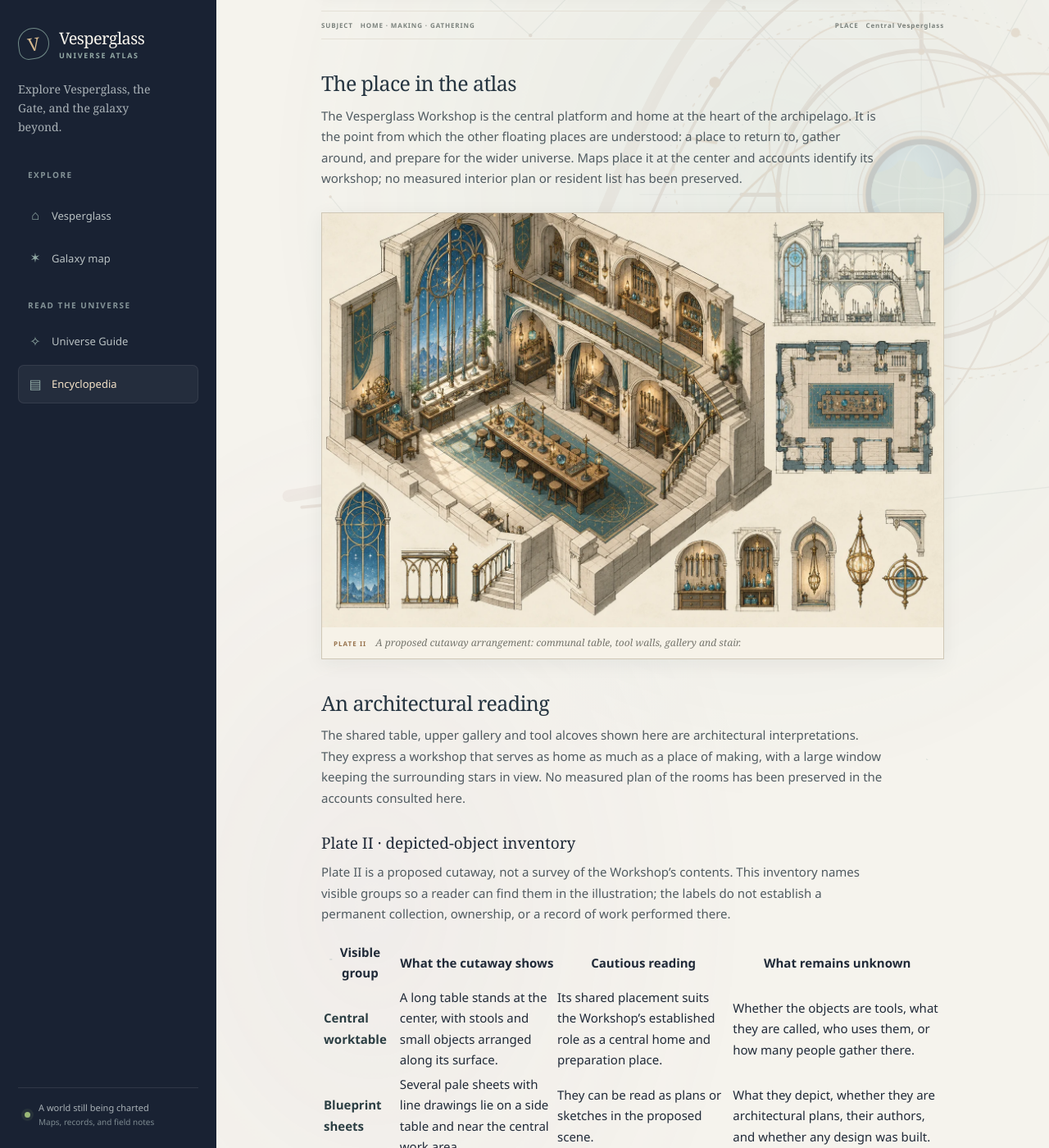
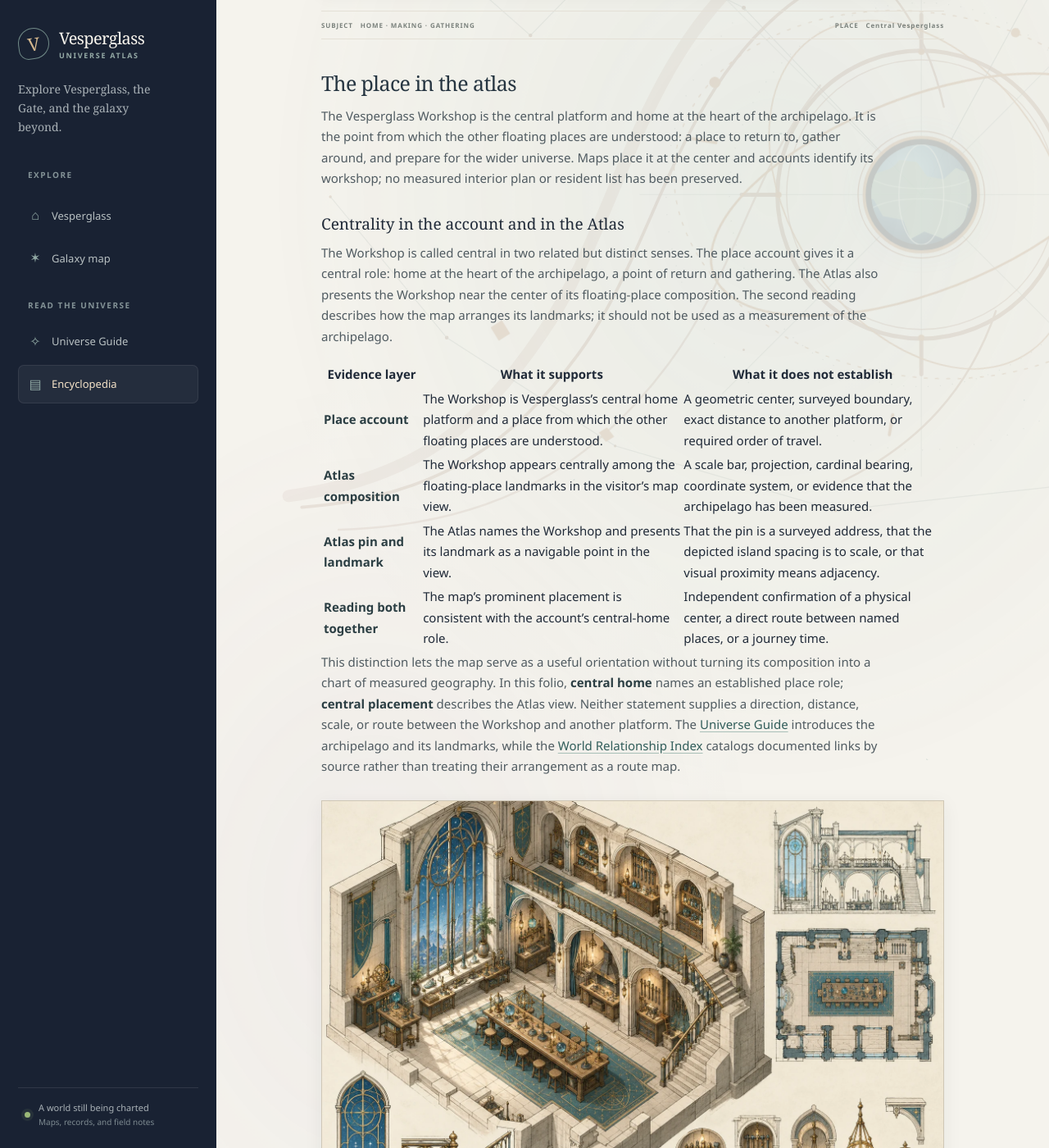
Before and after one commit to vesperglass/vesperglass.github.io, a Jekyll site: the page built from library/workshop.md, in a window 1280 px wide and 1400 px high, scrolled down 947 px. Shown: the whole window at 82% size. Built offline with Jekyll 4.4.1, drawn with Linux system fonts in a browser that asks for light colours.

Commit message:
Clarify Workshop centrality in the Atlas

```diff
--- a/assets/site.js
+++ b/assets/site.js
@@ -5,7 +5,7 @@
     { title: "Universe Guide", url: "/universe/", summary: "A guide to known space, materials, vessels, and the train's passage through the Gate.", terms: "universe guide atlas galaxy worlds systems starshards stardust train expeditions" },
     { title: "Universe Encyclopedia", url: "/library/", summary: "An illustrated reference to the places, materials, and journeys of Vesperglass.", terms: "library encyclopedia atlas universe reference book" },
     { title: "Starshards & the Gate Train", url: "/library/starshards/", summary: "A field account of starshards and stardust, with source-aware comparisons of the transit case, sealed vessel, train's starwell pulse, and Gate bloom.", terms: "starshard stardust starwell fuel crystal mineral transit case padded dark glass case label sealed vessel aurora pulse Gate bloom outward expanding light conceal train inner outer event timing cause mechanism Foundry grinding sifting tempering locomotive crossing chamber glass heart contents container role transfer loading receipt" },
-    { title: "Vesperglass Workshop", url: "/library/workshop/", summary: "The central home platform, with a proposed cutaway inventory and a comparison of the spoken departure custom with the blank Train Dock docket.", terms: "workshop home making gathering table tools blueprint plan sheet cabinet vessel glassware wall tool cutaway inventory departure custom Name the passage destination spoken keepers Train Dock docket record passenger names origin route" },
+    { title: "Vesperglass Workshop", url: "/library/workshop/", summary: "The central home platform, with an Atlas-placement concordance, a proposed cutaway inventory, and a comparison of the spoken departure custom with the blank Train Dock docket.", terms: "workshop home making gathering centrality map atlas placement composition island landmark pin map view projection measured scale distance bearing adjacency direction route table tools blueprint plan sheet cabinet vessel glassware wall tool cutaway inventory departure custom Name the passage destination spoken keepers Train Dock docket record passenger names origin route" },
     { title: "Threshold House", url: "/library/threshold-house/", summary: "A named platform with proposed interior and plan readings, arrival phrases, sound notes, and a comparison distinguishing the Gate's place-name from an unnamed crossing.", terms: "threshold house arrival passage shelter interior plan concordance arch bench lamp niches axis floor plan elevation threshold opening phrases greetings room sounds acoustic Shall we leave the crossing unnamed Vesperglass Gate place name proper noun event identity unnamed crossing traveler itinerary" },
     { title: "Tideglass Foundry", url: "/library/tideglass-foundry/", summary: "The recorded making of stardust, reconstructed tools, and a source-aware bridge from tempering to its separate starwell use.", terms: "tideglass foundry starshards stardust refining craft mill process cleaning grinding mirrored plates sifting tempering resonance plate II tools starwell sealed glass heart measured thread pulse quiet color Gate low singing resonance transfer batch loading quantity" },
     { title: "Compass Garden", url: "/library/compass-garden/", summary: "A glasshouse folio with a plan key, pictured-flora notes, and comparisons of its compass rose and conservatory architecture with the Observatory.", terms: "compass garden conservatory plants glasshouse planting flora starflower starflowers fern ferns pale bloom luminous foliage botanical species bed keeper compass rose image visual plate star compass instrument Observatory directional bearing motif dome telescope arches glass roof architecture construction" },
--- a/library/workshop.md
+++ b/library/workshop.md
@@ -18,6 +18,19 @@ permalink: /library/workshop/
 ## The place in the atlas
 
 The Vesperglass Workshop is the central platform and home at the heart of the archipelago. It is the point from which the other floating places are understood: a place to return to, gather around, and prepare for the wider universe. Maps place it at the center and accounts identify its workshop; no measured interior plan or resident list has been preserved.
+
+### Centrality in the account and in the Atlas
+
+The Workshop is called central in two related but distinct senses. The place account gives it a central role: home at the heart of the archipelago, a point of return and gathering. The Atlas also presents the Workshop near the center of its floating-place composition. The second reading describes how the map arranges its landmarks; it should not be used as a measurement of the archipelago.
+
+| Evidence layer | What it supports | What it does not establish |
+| --- | --- | --- |
+| **Place account** | The Workshop is Vesperglass's central home platform and a place from which the other floating places are understood. | A geometric center, surveyed boundary, exact distance to another platform, or required order of travel. |
+| **Atlas composition** | The Workshop appears centrally among the floating-place landmarks in the visitor's map view. | A scale bar, projection, cardinal bearing, coordinate system, or evidence that the archipelago has been measured. |
+| **Atlas pin and landmark** | The Atlas names the Workshop and presents its landmark as a navigable point in the view. | That the pin is a surveyed address, that the depicted island spacing is to scale, or that visual proximity means adjacency. |
+| **Reading both together** | The map's prominent placement is consistent with the account's central-home role. | Independent confirmation of a physical center, a direct route between named places, or a journey time. |
+
+This distinction lets the map serve as a useful orientation without turning its composition into a chart of measured geography. In this folio, **central home** names an established place role; **central placement** describes the Atlas view. Neither statement supplies a direction, distance, scale, or route between the Workshop and another platform. The [Universe Guide]({{ '/universe/' | relative_url }}) introduces the archipelago and its landmarks, while the [World Relationship Index]({{ '/library/relationships/' | relative_url }}) catalogs documented links by source rather than treating their arrangement as a route map.
 
 <figure class="specimen-plate place-plate">
   <img src="{{ '/assets/library/places/workshop-cutaway.webp' | relative_url }}" alt="Architectural cutaway and small floor plan of a double-height glass-and-brass workshop with gallery, tool alcoves and central table." loading="lazy">
```
Also changed, not shown: ENCYCLOPEDIA_BACKLOG.md (+3 -1 lines), library.md (+1 -1 lines), library/changelog.md (+1 -0 lines).
